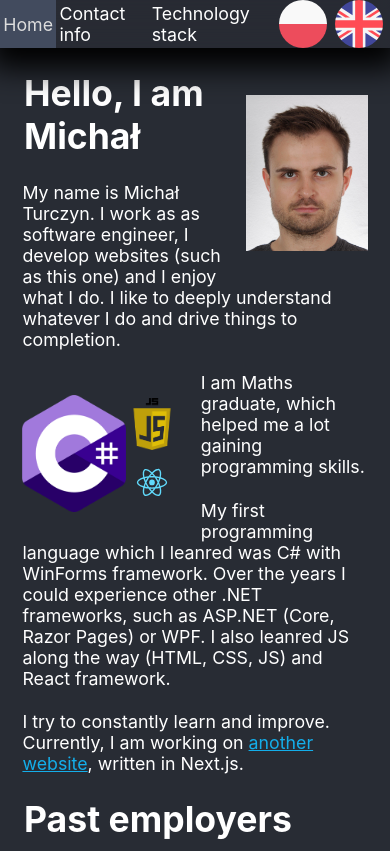
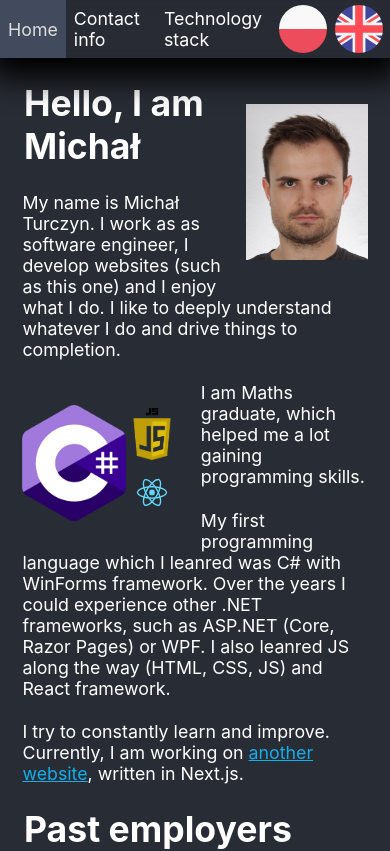
Before and after one commit to mturczyn/about-intrinsic, a React (Create React App) app: page / in a window 390 px wide. Shown: the top 851 px of the page. Built offline with nearby package versions, Linux system fonts and the light colour scheme.

Commit message:
Increased padding for navbar items on small screens.

```diff
--- a/src/Navbar/Navbar.css
+++ b/src/Navbar/Navbar.css
@@ -60,7 +60,7 @@ nav > a {
 
 @media (max-width: 600px) {
     nav > a {
-        padding: 0.2rem;
+        padding: 0.5rem;
     }
 }
 
```
